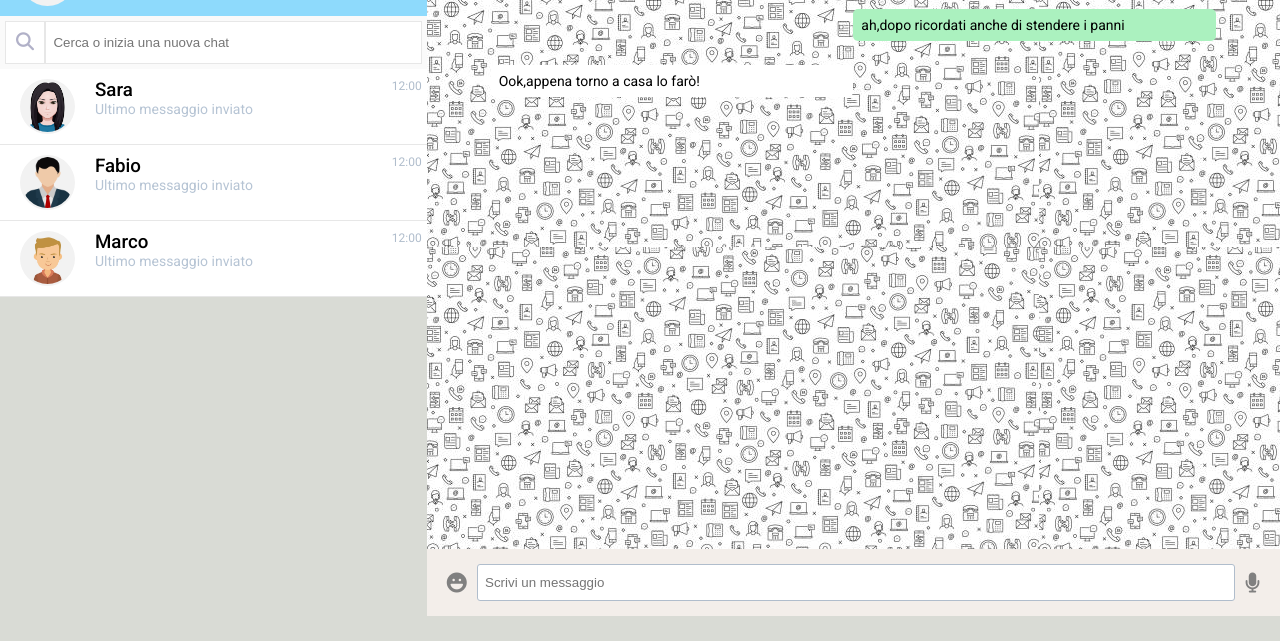
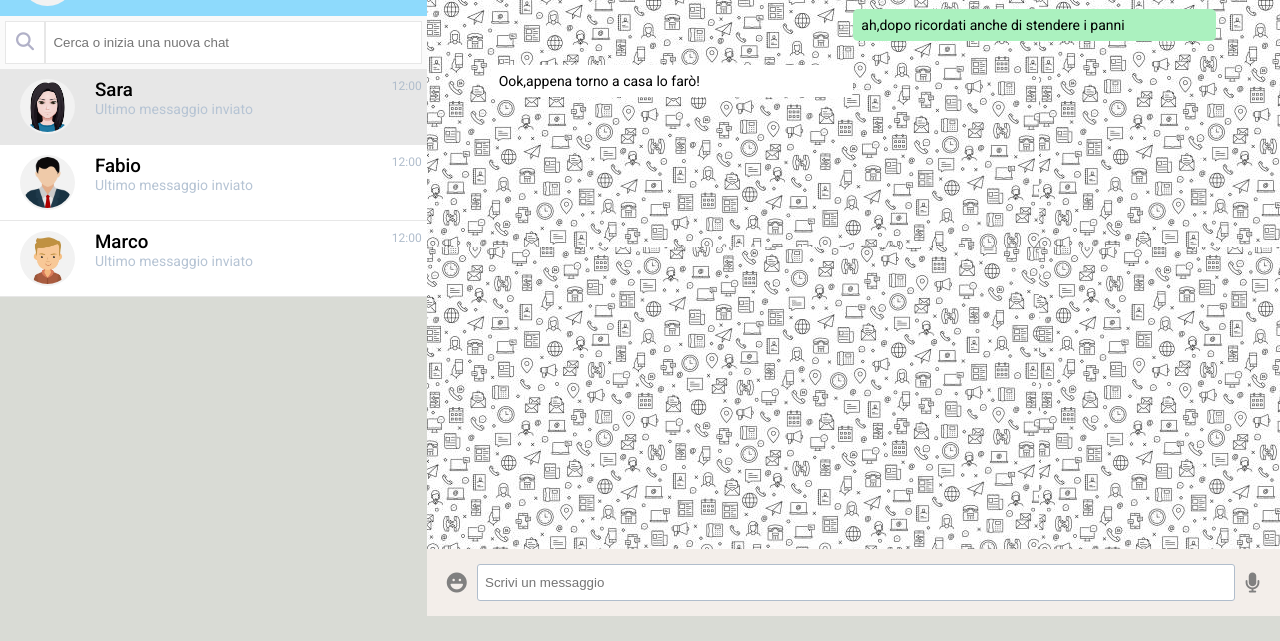
Before and after one commit to Ddanilo9/vue-boolzapp, a plain HTML site: page index.html in a window 1280 px wide. Shown: the part 159-800 px from the top of the page. Drawn offline with nearby package versions, Linux system fonts and the light colour scheme.

Commit message:
fixed bug selected

```diff
--- a/css/style.css
+++ b/css/style.css
@@ -139,13 +139,19 @@ h3{
     width: 100%;
     border: 1px solid #e7e7e7;
 }
-
+.contacts-box{
+    background-color: white;
+}
 .contacts-box li{
     padding: 10px 20px;
     display: flex;
     position: relative;
     border-bottom: 1px solid #e7e7e7;
-    background-color: #ffffff;
+}
+
+.selected{
+    background-color: #e7e7e7;
+
 }
 .contacts-box li:hover{
 background-color: rgba(233,235,235,255);
--- a/index.html
+++ b/index.html
@@ -49,7 +49,7 @@
                             <ul>
                                 <template v-for="(contatto,i) in contatti">
                                     <li @click="selectContact(i)"
-                                    :class="''">
+                                    :class="[i != active ? '' : 'selected']">
                                     <img class="background-circle" :src="contatto.avatar" alt="">
                                     <div class="user-chat-info" data-="">
                                         <h3>{{contatto.name}}</h3>
--- a/js/app.js
+++ b/js/app.js
@@ -4,7 +4,8 @@ let contatti = [
     name: 'Sara',
     avatar: './img/myAvatar-2.png',
     visible: true,
-    id: 1,
+    id: 0,
+    classe: false,
     messages: [
     {
     date: '10/01/2020 15:30:55',
@@ -28,7 +29,8 @@ let contatti = [
     name: 'Fabio',
     avatar: './img/—Pngtree—user vector avatar_4830521.png',
     visible: true,
-    id: 2,
+    id: 1,
+    classe: false,
     messages: [
     {
     date: '20/03/2020 16:30:00',
@@ -51,7 +53,7 @@ let contatti = [
     name: 'Marco',
     avatar: './img/avatar_5.jpg',
     visible: true,
-    id: 3,
+    id: 2,
     messages: [
     {
     date: '20/03/2020 16:30:00',
@@ -78,7 +80,8 @@ const app = new Vue ({
     el: '#root',
     data: {
         contatti,
-        active: 0
+        active: 0,
+
     },
     computed:{
         getMessages: function(){
@@ -89,6 +92,7 @@ const app = new Vue ({
     methods: {
         selectContact(index){
             this.active = index;
+            this.contatti[this.active].classe = true
             console.log(this.active)
         },
     },
```
